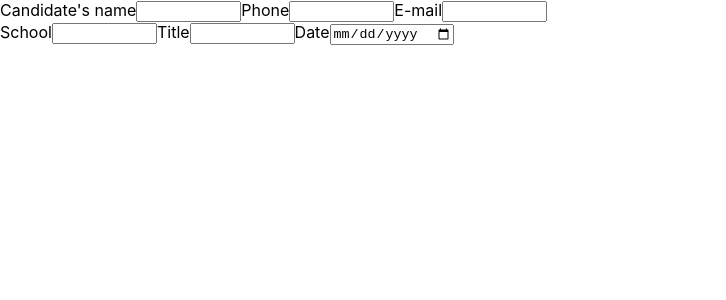
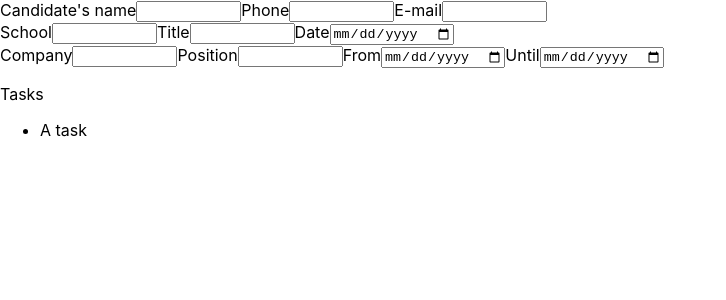
Before and after one commit to wavesinaroom/my_odin_project_cv_application, a React (Create React App) app: page / in a window 1280 px wide. Shown: the top 300 px of the page, without its empty margins (0-726 px from the left). Built offline with nearby package versions, Linux system fonts and the light colour scheme.

Commit message:
[Feature] Work, Experience and Tasks components

```diff
--- a/src/App.js
+++ b/src/App.js
@@ -1,11 +1,13 @@
+import General from "./components/general";
 import Education from "./components/education";
-import General from "./components/general"
+import Work from "./components/work";
 
 function App() {
   return (
     <>
       <General/>
       <Education/>
+      <Work/>
     </>
   );
 }
--- /dev/null
+++ b/src/components/experience.js
@@ -0,0 +1,19 @@
+import Tasks from "./tasks";
+
+function Experience(){
+  return(
+    <div>
+      <label for="company">Company</label>
+      <input type="text" className="company" name="company" size="10"/>
+      <label for="position">Position</label>
+      <input type="text" className="position" name="position" size="10"/>
+      <label for="from">From</label>
+      <input type="date" className="from" name="from" size="10"/>
+      <label for="until">Until</label>
+      <input type="date" className="until" name="until" size="10"/>
+      <p>Tasks</p>
+      <Tasks/>
+    </div>
+  )
+}
+export default Experience;
--- /dev/null
+++ b/src/components/tasks.js
@@ -0,0 +1,10 @@
+function Tasks(){
+  return(
+    <div>
+      <ul>
+        <li>A task</li>
+      </ul>
+    </div>
+  );
+}
+export default Tasks;
--- /dev/null
+++ b/src/components/work.js
@@ -0,0 +1,8 @@
+import Experience from "./experience";
+
+function Work(){
+  return(
+    <Experience/>
+  );
+}
+export default Work;
```
